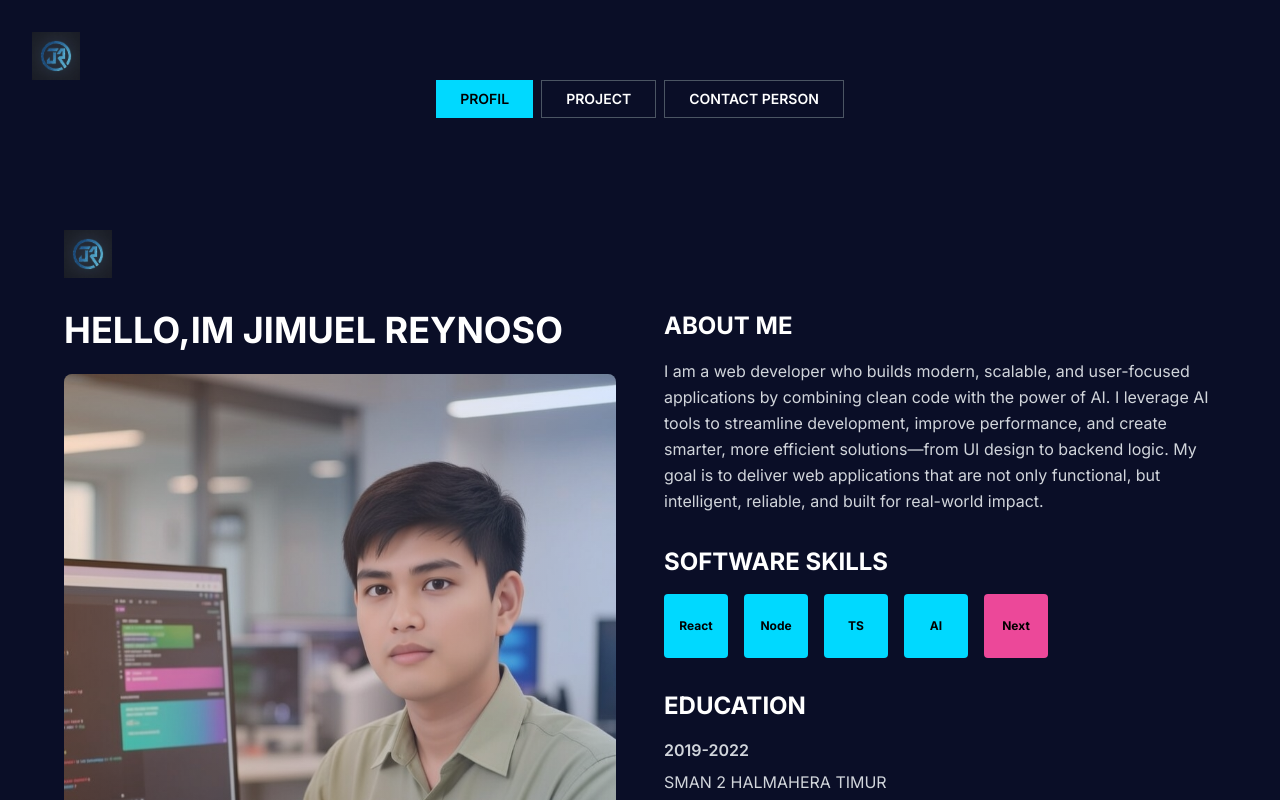
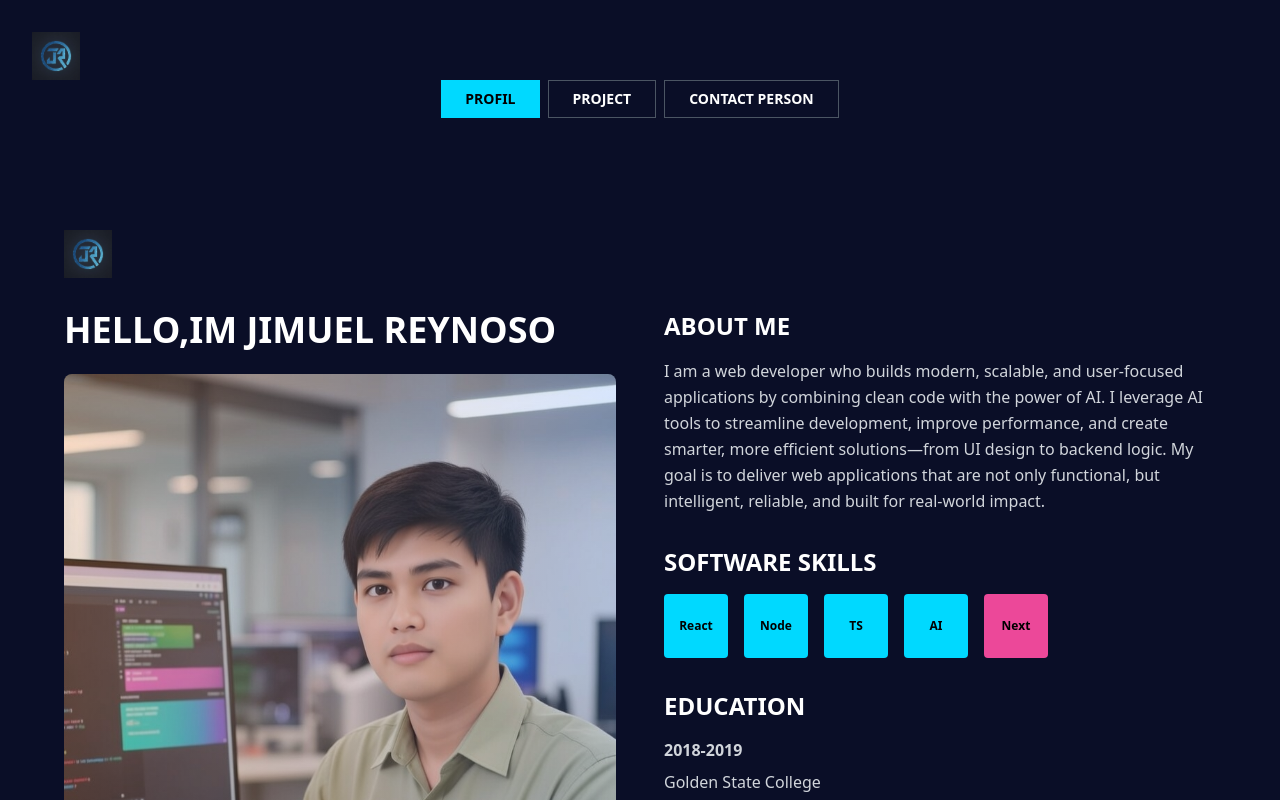
Before and after one commit to JReynoso12/My-own-page, a Next.js app: page / in a window 1280 px wide. Both pictures are taken after a click on the button "START". Shown: the top 800 px of the page. Built offline with nearby package versions, Linux system fonts and the light colour scheme.

Commit message:
Remove unused font import and simplify body class in layout component

```diff
--- a/app/layout.tsx
+++ b/app/layout.tsx
@@ -1,8 +1,5 @@
 import type { Metadata } from "next";
-import { Inter } from "next/font/google";
 import "./globals.css";
-
-const inter = Inter({ subsets: ["latin"] });
 
 export const metadata: Metadata = {
   title: "Portfolio - Web Developer",
@@ -16,7 +13,7 @@ export default function RootLayout({
 }>) {
   return (
     <html lang="en">
-      <body className={inter.className}>{children}</body>
+      <body>{children}</body>
     </html>
   );
 }
--- a/components/AboutMe.tsx
+++ b/components/AboutMe.tsx
@@ -90,9 +90,11 @@ export default function AboutMe() {
             <div>
               <h3 className="text-2xl font-bold text-white mb-4">EDUCATION</h3>
               <div className="space-y-2 text-gray-300">
-                <p className="font-semibold">2019-2022</p>
-                <p>SMAN 2 HALMAHERA TIMUR</p>
-                <p>Natural science</p>
+                <p className="font-semibold">2018-2019</p>
+                <p>Golden State College</p>
+                <p>Information Technology</p>
+                <p>Junior Application Lead</p>
+                <p>Full Stack Developer</p>
               </div>
             </div>
 
```
